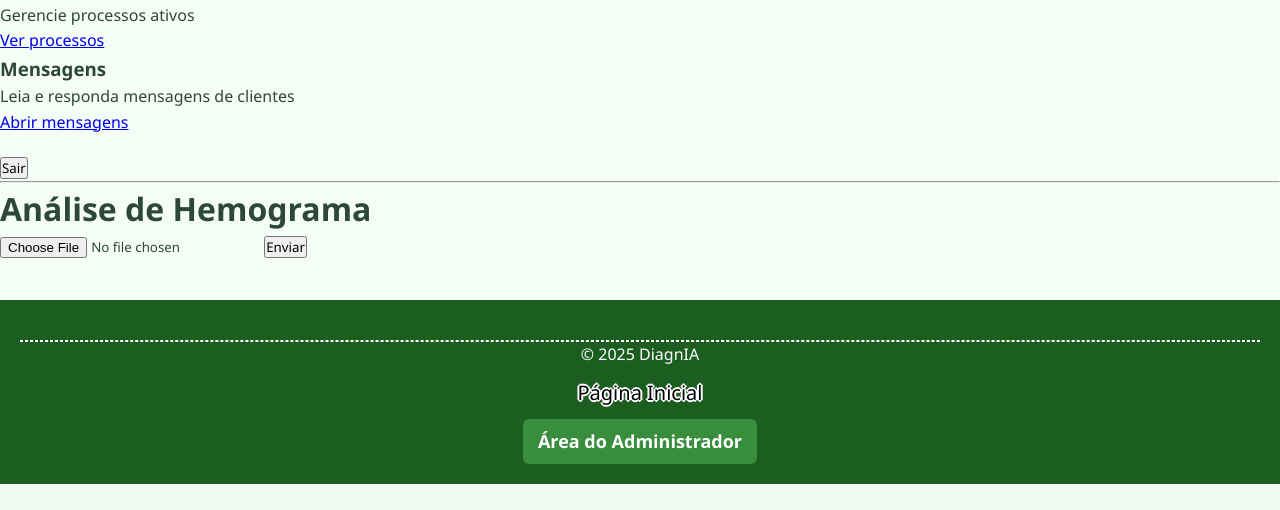
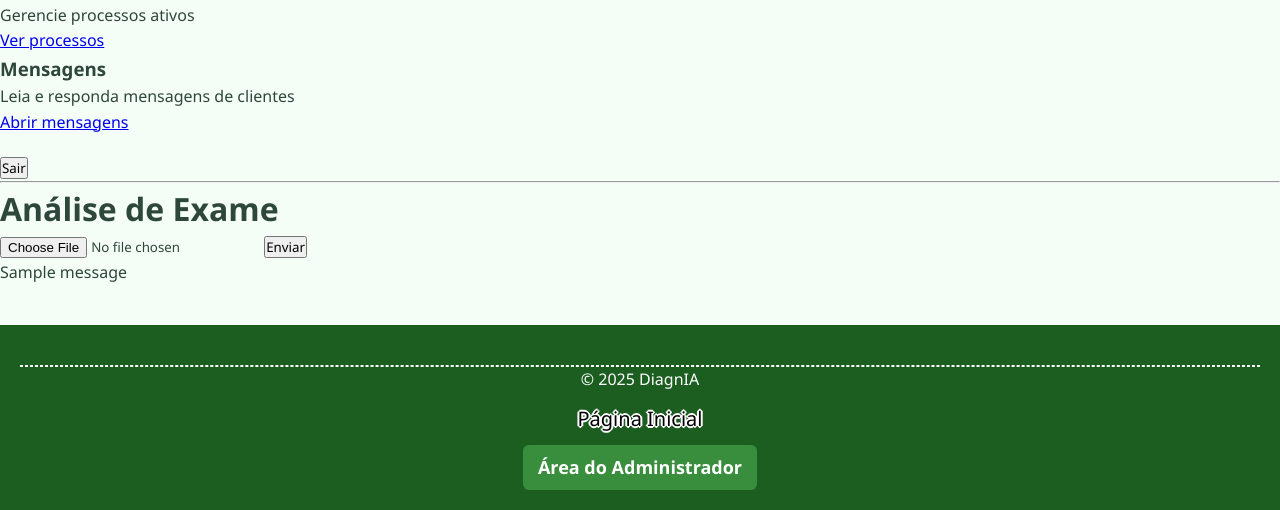
Before and after one commit to BrunoReis136/diagnia, a Flask app: page /dashboard in a window 1280 px wide. Shown: the part 315-825 px from the top of the page. Before the commit the page ends 799 px from the top, so only its background shows below. Run offline with Flask 3, Linux system fonts and the light colour scheme; the visitor is signed in with stand-in values (Sample User, id 1); tables that the repository leaves empty hold one stand-in row (values such as "Sample post"); one stand-in notice (Sample message) is shown.

Commit message:
Update dashboard.html

```diff
--- a/templates/dashboard.html
+++ b/templates/dashboard.html
@@ -45,18 +45,33 @@
 <hr>
 
 <div class="container">
-    <h1>Análise de Hemograma</h1>
-    <form method="post" action="{{url_for('exame_result')}}"enctype="multipart/form-data">
-      <input type="file" name="file" accept="application/pdf" required>
-      <button type="submit">Enviar</button>
+    <h1>Análise de Exame</h1>
+
+    <!-- Formulário de upload -->
+    <form method="post" action="{{ url_for('exame_result') }}" enctype="multipart/form-data" class="upload-form">
+        <input type="file" name="file" accept="application/pdf" required>
+        <button type="submit">Enviar</button>
     </form>
 
+    <!-- Mensagens flash -->
+    {% with messages = get_flashed_messages(with_categories=true) %}
+        {% if messages %}
+            <ul class="flashes">
+                {% for category, message in messages %}
+                    <li class="{{ category }}">{{ message }}</li>
+                {% endfor %}
+            </ul>
+        {% endif %}
+    {% endwith %}
+
+    <!-- Resultado da análise -->
     {% if result %}
-    <div class="result">
-      <h2>Resultado da análise:</h2>
-      <p>{{ result }}</p>
+    <div class="result-card">
+        <h2>Resultado da análise:</h2>
+        <pre>{{ result }}</pre>
     </div>
     {% endif %}
-  </div>
+</div>
+
 
 {% endblock %}
```
